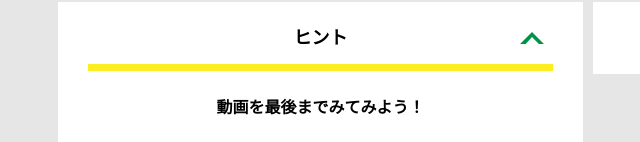
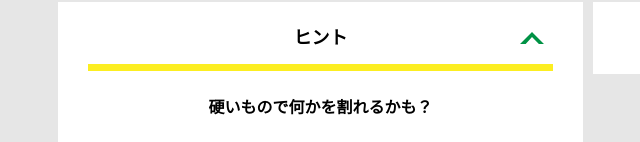
Before and after one commit to kanade401/alfa-yoyogi-41, a plain HTML site: page hint1.html in a window 1280 px wide. Both pictures are taken after a click on the element "ヒント". Shown: the part 658-800 px from the top of the page, 52-692 px from the left. Drawn offline with nearby package versions, Linux system fonts and the light colour scheme; files that its build step writes are made by us from their sources.

```diff
--- a/hint1.html
+++ b/hint1.html
@@ -42,7 +42,7 @@
           <div class="column">
             <div class="card">
               <h3 class="card__title">ヒント<svg class="card__arrow"><use xlink:href="#arrow"></use></svg></h3>
-              <p class="card__content">動画を最後までみてみよう！</p>
+              <p class="card__content">硬いもので何かを割れるかも？</p>
             </div>
           </div>
           <div class="column">
```
Also changed, not shown: assets/images/old_top-image_v1.jpg (renamed from assets/images/top-image.jpg), assets/images/top-image.png (added).
